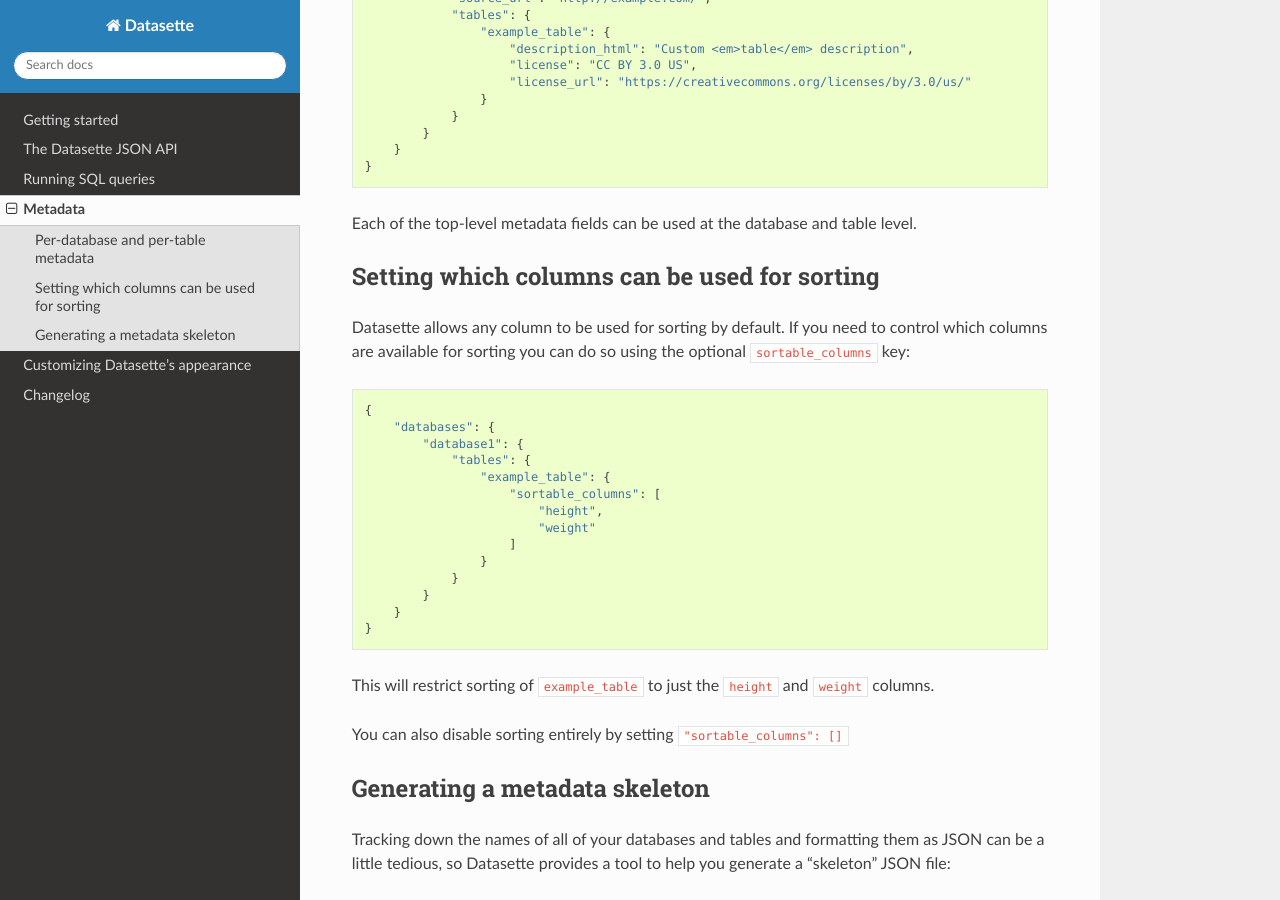
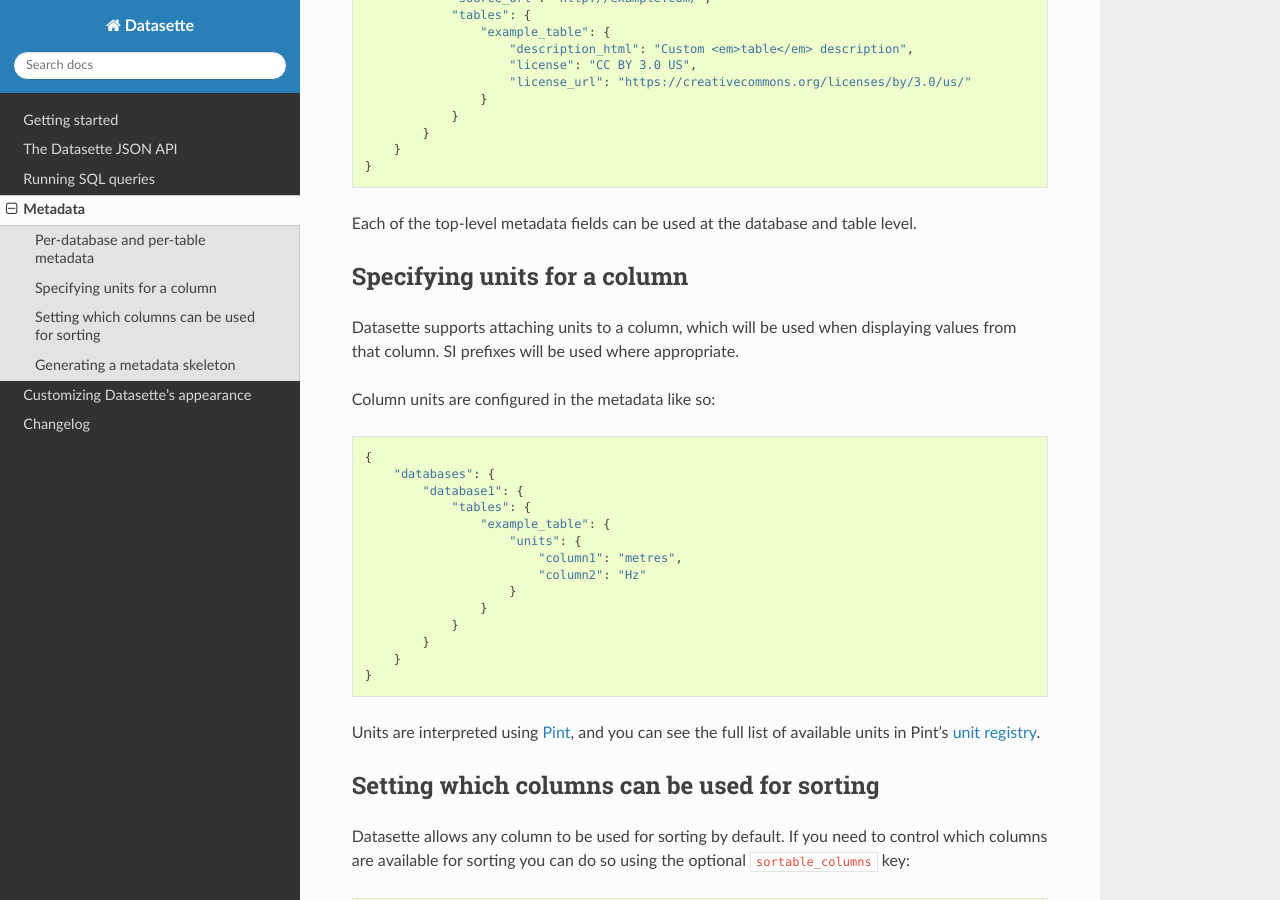
Before and after one commit to simonw/datasette, a Sphinx documentation site: the page built from docs/metadata.rst, in a window 1280 px wide and 900 px high, scrolled down 1016 px. Built offline with Sphinx 7.4.7 and the Read the Docs theme 2.0.0, drawn with Linux system fonts in a browser that asks for light colours.

Commit message:
Tidy up units support
* Add units to exported JSON
* Units key in metadata skeleton
* Docs

```diff
--- a/docs/metadata.rst
+++ b/docs/metadata.rst
@@ -54,6 +54,35 @@
     }
 
 Each of the top-level metadata fields can be used at the database and table level.
+
+Specifying units for a column
+-----------------------------
+
+Datasette supports attaching units to a column, which will be used when displaying
+values from that column. SI prefixes will be used where appropriate.
+
+Column units are configured in the metadata like so::
+
+    {
+        "databases": {
+            "database1": {
+                "tables": {
+                    "example_table": {
+                        "units": {
+                            "column1": "metres",
+                            "column2": "Hz"
+                        }
+                    }
+                }
+            }
+        }
+    }
+
+Units are interpreted using Pint_, and you can see the full list of available units in
+Pint's `unit registry`_.
+
+.. _Pint: https://pint.readthedocs.io/
+.. _unit registry: https://github.com/hgrecco/pint/blob/master/pint/default_en.txt
 
 Setting which columns can be used for sorting
 ---------------------------------------------
@@ -119,7 +148,8 @@
                         "license": null,
                         "license_url": null,
                         "source": null,
-                        "source_url": null
+                        "source_url": null,
+                        "units": {}
                     }
                 }
             },
```
Also changed, not shown: 2 other files.
